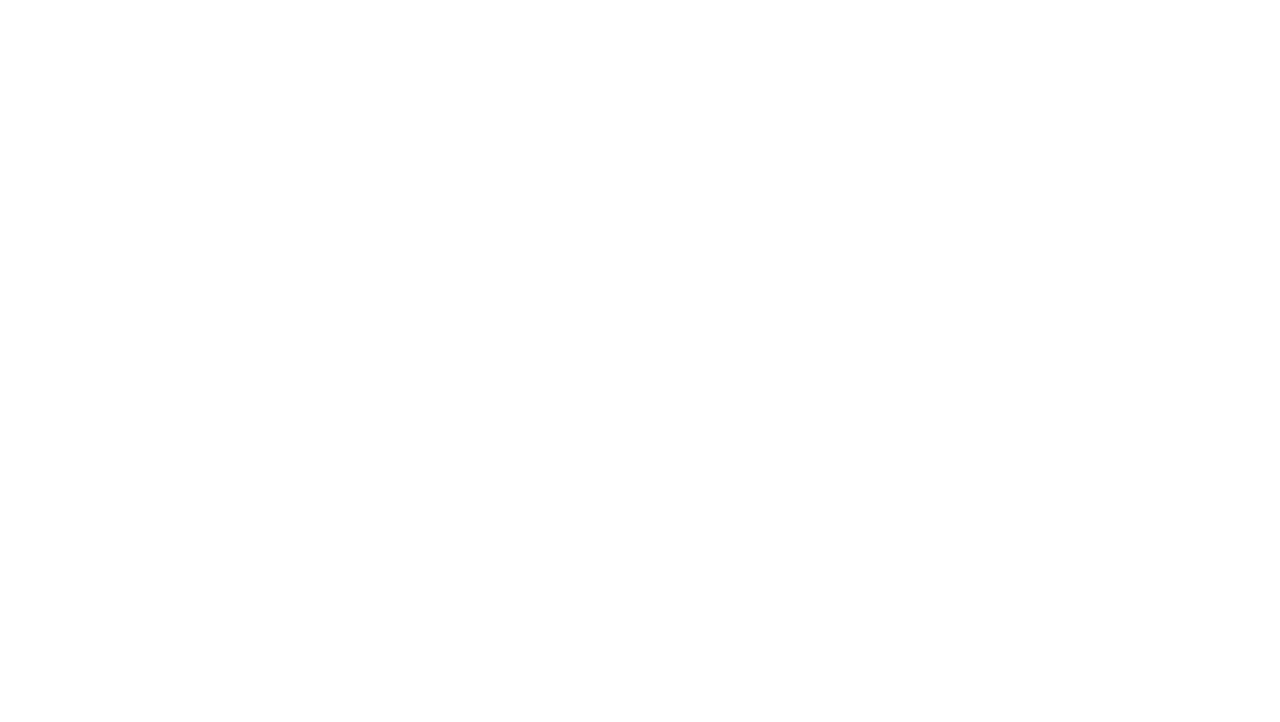
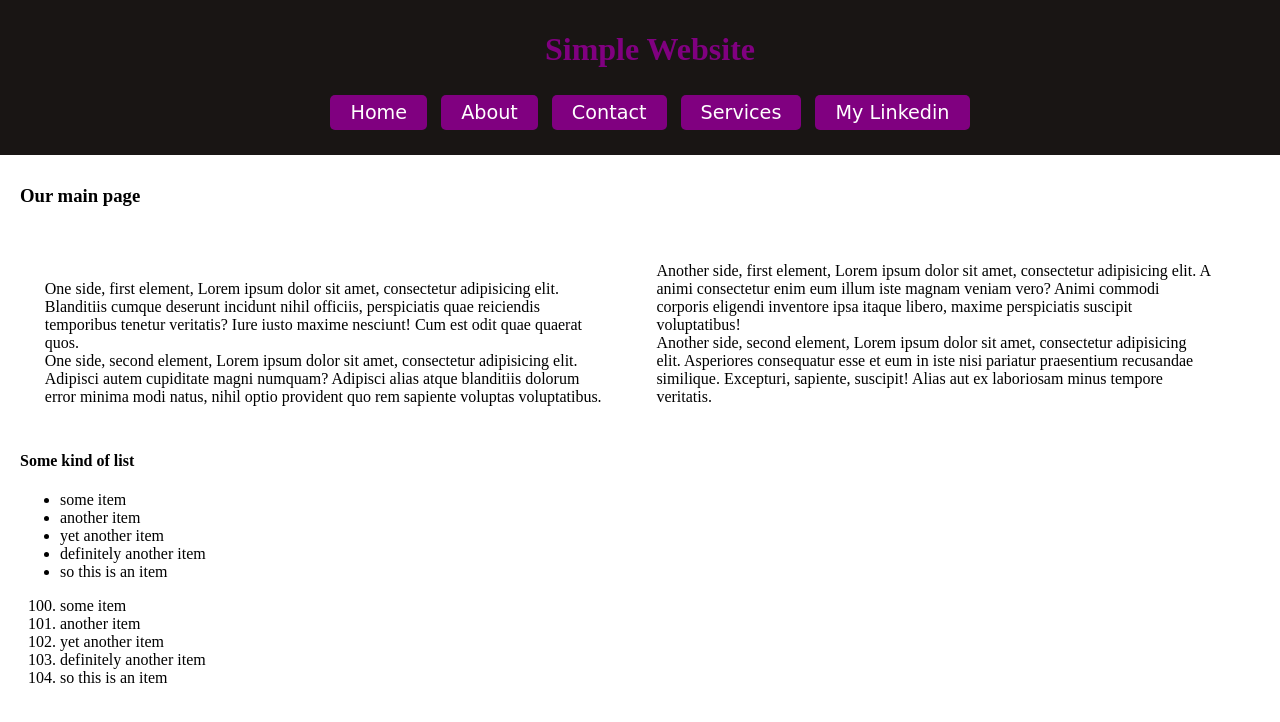
Before and after one commit to KitijaC/Java_Bootcamp_Simple_website_html, a plain HTML site: page index.html in a window 1280 px wide. Drawn offline with Linux system fonts and the light colour scheme.

Commit message:
Simple website html - in progress

```diff
--- a/index.html
+++ b/index.html
@@ -3,8 +3,58 @@
 <head>
     <meta charset="UTF-8">
     <title>Simple website</title>
+    <link rel="stylesheet" href="styles/main.css">
 </head>
 <body>
+    <header>
+        <h1>Simple Website</h1>
+        <nav id="navigation">
+            <a class="button" href="index.html">Home</a>
+            <a class="button" href="about.html">About</a>
+            <a class="button" href="contact.html">Contact</a>
+            <a class="button" href="services.html">Services</a>
+            <a class="button" href="https://www.linkedin.com/in/kitija-cietvira/" target="_blank">My Linkedin</a>
+            <!-- comment: ctrl + shift + / -->
+        </nav>
+    </header>
+    <main>
+        <section id="topArea">
+            <h3>Our main page</h3>
+        </section>
+        <section id="restOfSite">
+            <section>
+                <div class="half">
+                    <div>One side, first element, Lorem ipsum dolor sit amet, consectetur adipisicing elit. Blanditiis cumque deserunt incidunt nihil officiis, perspiciatis quae reiciendis temporibus tenetur veritatis? Iure iusto maxime nesciunt! Cum est odit quae quaerat quos.</div>
+                    <div>One side, second element, Lorem ipsum dolor sit amet, consectetur adipisicing elit. Adipisci autem cupiditate magni numquam? Adipisci alias atque blanditiis dolorum error minima modi natus, nihil optio provident quo rem sapiente voluptas voluptatibus.</div>
+                </div>
+                <div class="half">
+                    <div>Another side, first element, Lorem ipsum dolor sit amet, consectetur adipisicing elit. A animi consectetur enim eum illum iste magnam veniam vero? Animi commodi corporis eligendi inventore ipsa itaque libero, maxime perspiciatis suscipit voluptatibus!</div>
+                    <div>Another side, second element, Lorem ipsum dolor sit amet, consectetur adipisicing elit. Asperiores consequatur esse et eum in iste nisi pariatur praesentium recusandae similique. Excepturi, sapiente, suscipit! Alias aut ex laboriosam minus tempore veritatis.</div>
+                </div>
+            </section>
+            <section>
+                <div>
+                    <h4>Some kind of list</h4>
+                    <ul><!-- unordered list -->
+                        <li>some item</li>
+                        <li>another item</li>
+                        <li>yet another item</li>
+                        <li>definitely another item</li>
+                        <li>so this is an item</li>
+                    </ul>
+                    <ol type="1" start="100"><!-- ordered list type = number, alphabets, roman numerals -->
+                        <li>some item</li>
+                        <li>another item</li>
+                        <li>yet another item</li>
+                        <li>definitely another item</li>
+                        <li>so this is an item</li>
+                    </ol>
+                </div>
+                <div>
 
+                </div>
+            </section>
+        </section>
+    </main>
 </body>
 </html>
--- /dev/null
+++ b/styles/contact.css
@@ -0,0 +1,14 @@
+#restOfSite form, #restOfSite input, #restOfSite textarea, #restOfSite button {
+    font-size: 18px;
+}
+
+#restOfSite input, #restOfSite textarea {
+    border: none;
+    border-bottom: 2px solid purple;
+    color: purple;
+}
+
+#restOfSite div {
+    margin-bottom: 5px;
+    padding: 5px;
+}
--- /dev/null
+++ b/styles/main.css
@@ -0,0 +1,39 @@
+body {
+    /*RGB RR GG BB 0-9 & a,A-f,F*/
+    background: #ffffff;
+    margin: 0;
+}
+
+header {
+    text-align: center;
+    color: purple;
+    background: #191514;
+    width: 100%;
+    padding: 10px;
+}
+
+#navigation {
+    padding-bottom: 10px;
+}
+
+.button {
+    background: purple;
+    color: white;
+    padding: 6px 20px;
+    margin: 5px 5px;
+    font-family: cursive;
+    font-size: larger;
+    border-radius: 5px;
+    text-decoration: none;
+    display: inline-block;
+}
+
+#topArea, #restOfSite {
+    margin: 30px 20px;
+}
+
+.half {
+    display: inline-block;
+    width: 45%;
+    margin: 2%;
+}
```
Also changed, not shown: about.html (added, +39 -0 lines), contact.html (added, +53 -0 lines), services.html (added, +27 -0 lines), styles/about.css (added, +9 -0 lines).
